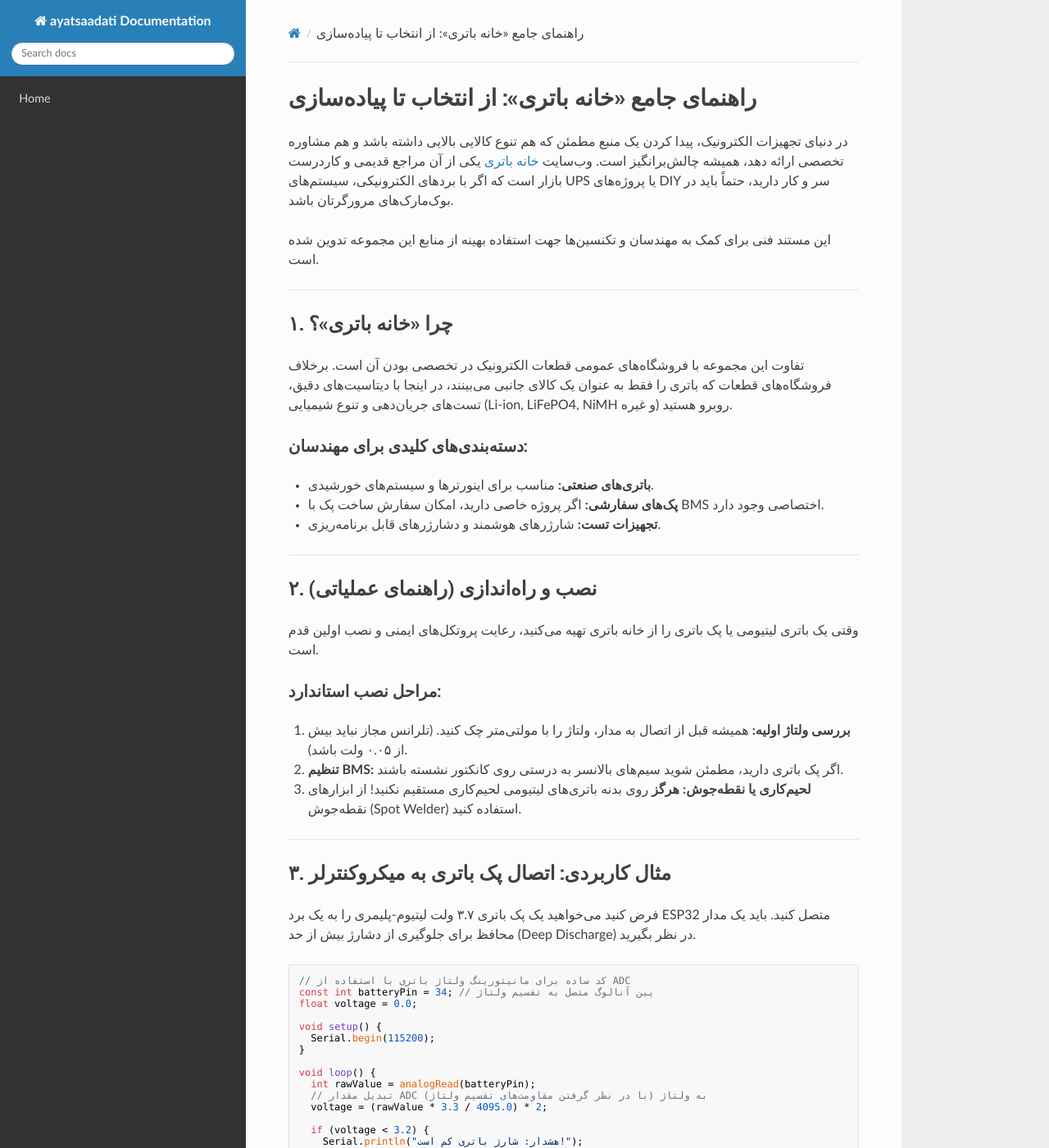
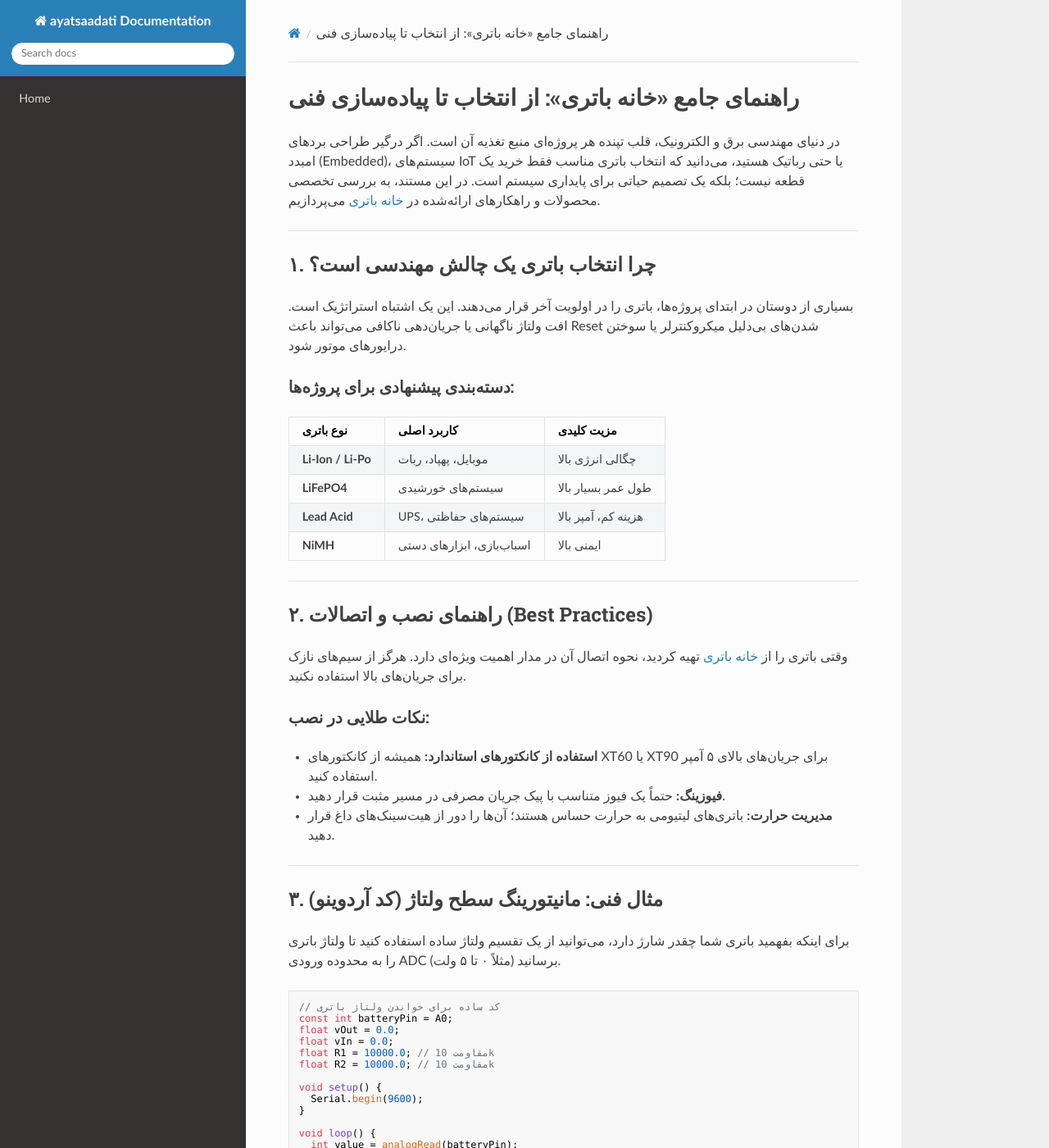
Before and after one commit to sahandsahabi553-prog/terraform-google-semantic-docs, an MkDocs documentation site: the page built from docs/خانه-باتری.md, in a window 1280 px wide and 1400 px high. Shown: the whole window at 82% size. Built offline with MkDocs 1.6.1, drawn with Linux system fonts in a browser that asks for light colours; nearby versions of some CDN libraries; some of the changed text lies outside the part shown.

Commit message:
Doc: خانه باتری

````diff
--- a/docs/خانه-باتری.md
+++ b/docs/خانه-باتری.md
@@ -1,82 +1,78 @@
-# راهنمای جامع «خانه باتری»: از انتخاب تا پیاده‌سازی
+# راهنمای جامع «خانه باتری»: از انتخاب تا پیاده‌سازی فنی
 
-در دنیای تجهیزات الکترونیک، پیدا کردن یک منبع مطمئن که هم تنوع کالایی بالایی داشته باشد و هم مشاوره تخصصی ارائه دهد، همیشه چالش‌برانگیز است. وب‌سایت [خانه باتری](https://www.batteries.ir/) یکی از آن مراجع قدیمی و کاردرست بازار است که اگر با بردهای الکترونیکی، سیستم‌های UPS یا پروژه‌های DIY سر و کار دارید، حتماً باید در بوک‌مارک‌های مرورگرتان باشد.
-
-این مستند فنی برای کمک به مهندسان و تکنسین‌ها جهت استفاده بهینه از منابع این مجموعه تدوین شده است.
+در دنیای مهندسی برق و الکترونیک، قلب تپنده هر پروژه‌ای منبع تغذیه آن است. اگر درگیر طراحی بردهای امبدد (Embedded)، سیستم‌های IoT یا حتی رباتیک هستید، می‌دانید که انتخاب باتری مناسب فقط خرید یک قطعه نیست؛ بلکه یک تصمیم حیاتی برای پایداری سیستم است. در این مستند، به بررسی تخصصی محصولات و راهکارهای ارائه‌شده در [خانه باتری](https://www.batteries.ir/) می‌پردازیم.
 
 ---
 
-## ۱. چرا «خانه باتری»؟
-تفاوت این مجموعه با فروشگاه‌های عمومی قطعات الکترونیک در تخصصی بودن آن است. برخلاف فروشگاه‌های قطعات که باتری را فقط به عنوان یک کالای جانبی می‌بینند، در اینجا با دیتاسیت‌های دقیق، تست‌های جریان‌دهی و تنوع شیمیایی (Li-ion, LiFePO4, NiMH و غیره) روبرو هستید.
+## ۱. چرا انتخاب باتری یک چالش مهندسی است؟
 
-### دسته‌بندی‌های کلیدی برای مهندسان:
-*   **باتری‌های صنعتی:** مناسب برای اینورترها و سیستم‌های خورشیدی.
-*   **پک‌های سفارشی:** اگر پروژه خاصی دارید، امکان سفارش ساخت پک با BMS اختصاصی وجود دارد.
-*   **تجهیزات تست:** شارژرهای هوشمند و دشارژرهای قابل برنامه‌ریزی.
+بسیاری از دوستان در ابتدای پروژه‌ها، باتری را در اولویت آخر قرار می‌دهند. این یک اشتباه استراتژیک است. افت ولتاژ ناگهانی یا جریان‌دهی ناکافی می‌تواند باعث Reset شدن‌های بی‌دلیل میکروکنترلر یا سوختن درایورهای موتور شود.
+
+### دسته‌بندی پیشنهادی برای پروژه‌ها:
+| نوع باتری | کاربرد اصلی | مزیت کلیدی |
+| :--- | :--- | :--- |
+| **Li-Ion / Li-Po** | موبایل، پهپاد، ربات | چگالی انرژی بالا |
+| **LiFePO4** | سیستم‌های خورشیدی | طول عمر بسیار بالا |
+| **Lead Acid** | UPS، سیستم‌های حفاظتی | هزینه کم، آمپر بالا |
+| **NiMH** | اسباب‌بازی، ابزارهای دستی | ایمنی بالا |
 
 ---
 
-## ۲. نصب و راه‌اندازی (راهنمای عملیاتی)
-وقتی یک باتری لیتیومی یا پک باتری را از خانه باتری تهیه می‌کنید، رعایت پروتکل‌های ایمنی و نصب اولین قدم است.
+## ۲. راهنمای نصب و اتصالات (Best Practices)
 
-### مراحل نصب استاندارد:
-1.  **بررسی ولتاژ اولیه:** همیشه قبل از اتصال به مدار، ولتاژ را با مولتی‌متر چک کنید. (تلرانس مجاز نباید بیش از ۰.۰۵ ولت باشد).
-2.  **تنظیم BMS:** اگر پک باتری دارید، مطمئن شوید سیم‌های بالانسر به درستی روی کانکتور نشسته باشند.
-3.  **لحیم‌کاری یا نقطه‌جوش:** **هرگز** روی بدنه باتری‌های لیتیومی لحیم‌کاری مستقیم نکنید! از ابزارهای نقطه‌جوش (Spot Welder) استفاده کنید.
+وقتی باتری را از [خانه باتری](https://www.batteries.ir/) تهیه کردید، نحوه اتصال آن در مدار اهمیت ویژه‌ای دارد. هرگز از سیم‌های نازک برای جریان‌های بالا استفاده نکنید.
+
+### نکات طلایی در نصب:
+*   **استفاده از کانکتورهای استاندارد:** همیشه از کانکتورهای XT60 یا XT90 برای جریان‌های بالای ۵ آمپر استفاده کنید.
+*   **فیوزینگ:** حتماً یک فیوز متناسب با پیک جریان مصرفی در مسیر مثبت قرار دهید.
+*   **مدیریت حرارت:** باتری‌های لیتیومی به حرارت حساس هستند؛ آن‌ها را دور از هیت‌سینک‌های داغ قرار دهید.
 
 ---
 
-## ۳. مثال کاربردی: اتصال پک باتری به میکروکنترلر
-فرض کنید می‌خواهید یک پک باتری ۳.۷ ولت لیتیوم-پلیمری را به یک برد ESP32 متصل کنید. باید یک مدار محافظ برای جلوگیری از دشارژ بیش از حد (Deep Discharge) در نظر بگیرید.
+## ۳. مثال فنی: مانیتورینگ سطح ولتاژ (کد آردوینو)
+
+برای اینکه بفهمید باتری شما چقدر شارژ دارد، می‌توانید از یک تقسیم ولتاژ ساده استفاده کنید تا ولتاژ باتری را به محدوده ورودی ADC (مثلاً ۰ تا ۵ ولت) برسانید.
 
 ```cpp
-// کد ساده برای مانیتورینگ ولتاژ باتری با استفاده از ADC
-const int batteryPin = 34; // پین آنالوگ متصل به تقسیم ولتاژ
-float voltage = 0.0;
+// کد ساده برای خواندن ولتاژ باتری
+const int batteryPin = A0;
+float vOut = 0.0;
+float vIn = 0.0;
+float R1 = 10000.0; // مقاومت 10k
+float R2 = 10000.0; // مقاومت 10k
 
 void setup() {
-  Serial.begin(115200);
+  Serial.begin(9600);
 }
 
 void loop() {
-  int rawValue = analogRead(batteryPin);
-  // تبدیل مقدار ADC به ولتاژ (با در نظر گرفتن مقاومت‌های تقسیم ولتاژ)
-  voltage = (rawValue * 3.3 / 4095.0) * 2;
+  int value = analogRead(batteryPin);
+  vOut = (value * 5.0) / 1024.0;
+  vIn = vOut / (R2 / (R1 + R2));
 
-  if (voltage < 3.2) {
-    Serial.println("هشدار: شارژ باتری کم است!");
-  }
+  Serial.print("Battery Voltage: ");
+  Serial.println(vIn);
   delay(1000);
 }
 ```
 
 ---
 
-## ۴. جدول مشخصات فنی (مرجع سریع)
+## ۴. پرسش‌های متداول (FAQ)
 
-| نوع باتری | چگالی انرژی | طول عمر (سیکل) | کاربرد اصلی |
-| :--- | :--- | :--- | :--- |
-| **Li-ion** | بسیار بالا | ۵۰۰ - ۱۰۰۰ | لپ‌تاپ، ابزار شارژی |
-| **LiFePO4** | متوسط | ۲۰۰۰+ | سیستم‌های خورشیدی، UPS |
-| **NiMH** | پایین | ۳۰۰ - ۵۰۰ | اسباب‌بازی، تجهیزات پزشکی |
-| **Lead Acid** | بسیار پایین | ۲۰۰ - ۴۰۰ | دزدگیر، ماشین شارژی |
+**س: باتری‌های لیتیوم-یون را چگونه شارژ کنم که عمرشان کم نشود؟**
+پاسخ: حتماً از ماژول‌های شارژر استاندارد (مثل TP4056 برای تک سلولی‌ها) استفاده کنید. شارژ بیش از حد (Overcharge) قاتل اصلی این باتری‌هاست.
+
+**س: آیا می‌توانم باتری‌های با ولتاژ متفاوت را موازی کنم؟**
+پاسخ: **هرگز.** این کار باعث جریان کشی وحشتناک از باتری با ولتاژ بالاتر به سمت باتری پایین‌تر شده و می‌تواند منجر به آتش‌سوزی شود.
+
+**س: تفاوت باتری‌های صنعتی با باتری‌های معمولی چیست؟**
+پاسخ: باتری‌های صنعتی (که در [خانه باتری](https://www.batteries.ir/) موجود است) دارای نرخ دشارژ (C-Rate) مشخص و پایداری شیمیایی بالاتری هستند که برای تجهیزات حساس طراحی شده‌اند.
 
 ---
 
-## ۵. سوالات متداول (FAQ)
+## ۵. نتیجه‌گیری
 
-**س: آیا باتری‌های موجود در سایت برای پروژه‌های پهپاد مناسب هستند؟**
-ج: بله، اما حتماً به نرخ دشارژ (C-Rating) دقت کنید. برای پهپادها باید مدل‌های High-Drain انتخاب کنید.
+تأمین انرژی پروژه‌ها، زیربنای موفقیت هر سیستم الکترونیکی است. پیشنهاد می‌کنم قبل از خرید، حتماً دیتاشیت (Datasheet) باتری مورد نظر را مطالعه کنید. اگر در مورد انتخاب بین مدل‌های مختلف شک دارید، بررسی دقیق مشخصات در [وب‌سایت خانه باتری](https://www.batteries.ir/) می‌تواند دید بسیار خوبی به شما بدهد.
 
-**س: آیا امکان مشاوره برای طراحی BMS اختصاصی دارم؟**
-ج: بله، تیم فنی خانه باتری در بخش پروژه‌های سفارشی، مشاوره خوبی برای انتخاب مدار محافظ مناسب بر اساس نوع سلول‌های شما ارائه می‌دهند.
-
-**س: تفاوت باتری‌های اصلی و کپی را چطور تشخیص دهیم؟**
-ج: بهترین راه، بررسی وزن باتری و تست ظرفیت (Capacity Test) با دستگاه‌های دشارژر است. باتری‌های بی‌کیفیت معمولاً در تست ظرفیت، عددی بسیار کمتر از لیبل روی باتری را نشان می‌دهند.
-
----
-
-### سخن آخر
-در تجربه کاری من، بزرگترین اشتباه مهندسان جوان، صرفه‌جویی در خرید باتری است. همیشه یادتان باشد که یک باتری بی‌کیفیت می‌تواند کل پروژه شما را نابود کند یا حتی باعث آتش‌سوزی شود. برای خریدهای حساس، حتماً از دیتاسیت‌های ارائه شده در [batteries.ir](https://www.batteries.ir/) استفاده کنید و پیش از خرید نهایی، جریان مصرفی مدارتان را محاسبه کنید.
-
-*نکته: همیشه قبل از کار با باتری‌های پرظرفیت، از دستکش‌های عایق و ابزار استاندارد استفاده کنید.*
+*نکته: همیشه به پلاریته مثبت و منفی دقت کنید؛ یک اشتباه کوچک در لحظه اتصال، می‌تواند تمام زحمات برنامه‌نویسی شما را به دود تبدیل کند!*
````
